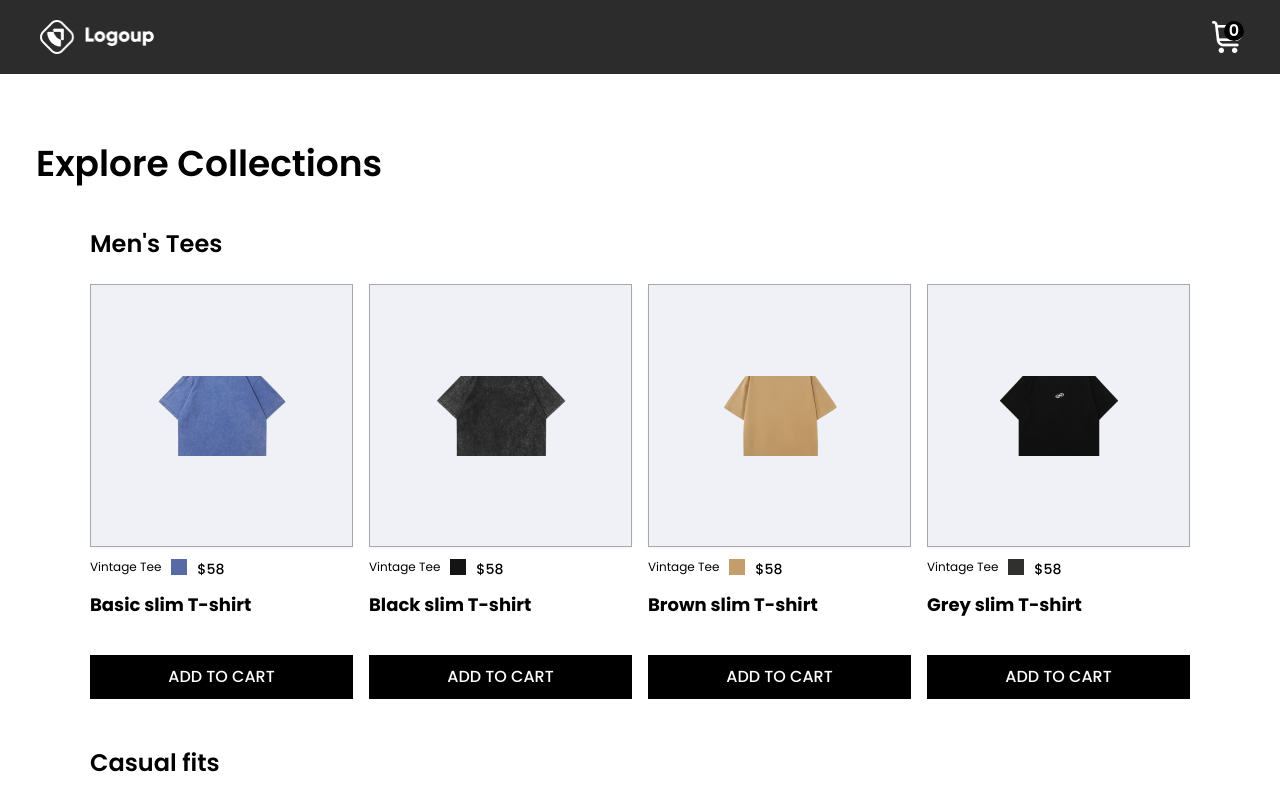
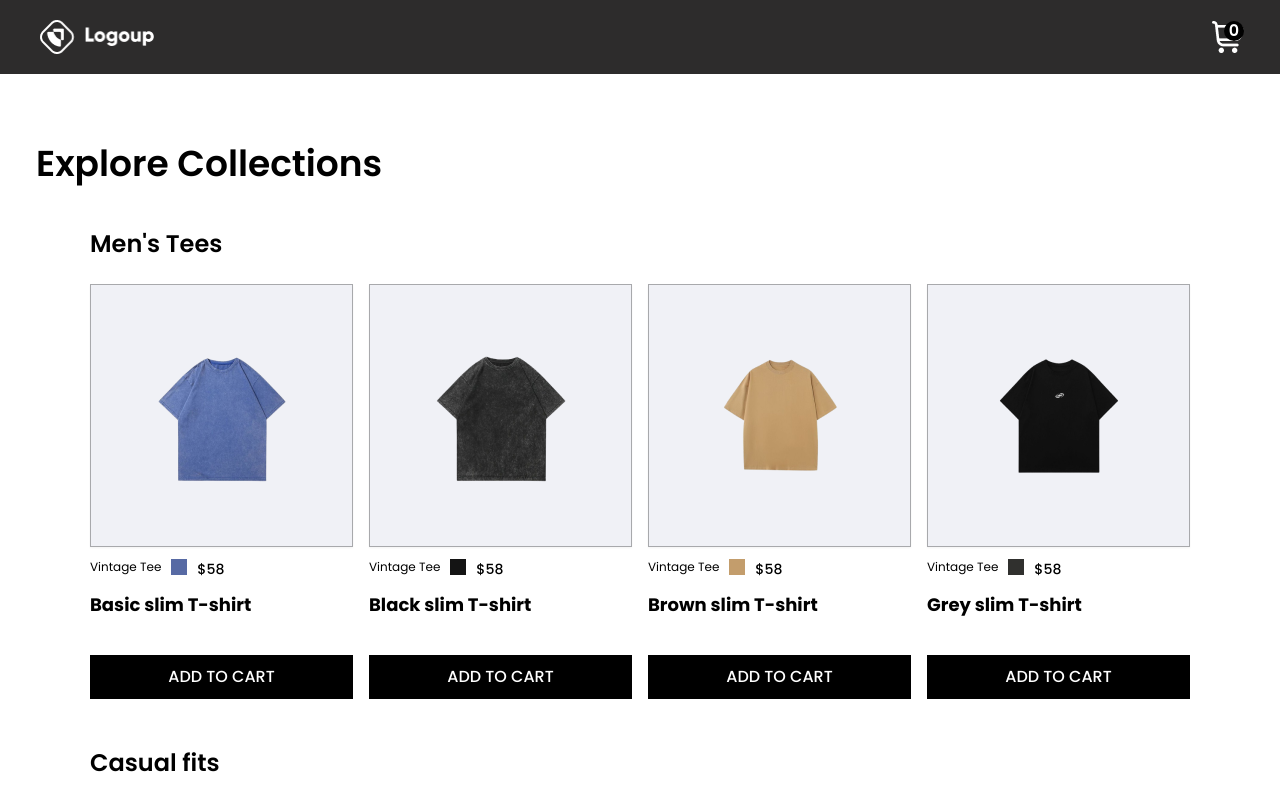
Before and after one commit to IdrisRoti/timeless-trends-hng, a Next.js app: page / in a window 1280 px wide. Shown: the top 800 px of the page. Built offline with nearby package versions, Linux system fonts and the light colour scheme.

Commit message:
:fixed oversized images

```diff
--- a/components/products/ProductCard.tsx
+++ b/components/products/ProductCard.tsx
@@ -21,8 +21,8 @@ export default function ProductCard({ product }: { product: ProductType }) {
 
   return (
     <article className='grid-cols-subgrid'>
-      <div className='bg-[#F0F1F6] w-full aspect-square flex justify-center items-center border border-black/30 shadow-sm'>
-        <Image className='max-h-20 object-cover' src={product.image} alt={product.name} width={130} height={173} />
+      <div className='bg-[#F0F1F6] w-full aspect-square flex justify-center items-center border border-black/30 shadow-sm overflow-y-hidden'>
+        <Image className='object-cover' src={product.image} alt={product.name} width={130} height={173} />
       </div>
       <div className='flex text-sm md:text-base items-start gap-[0.625rem] py-3'>
         <p className='text-xs line-clamp-1'>{product.subcat}</p>
```
